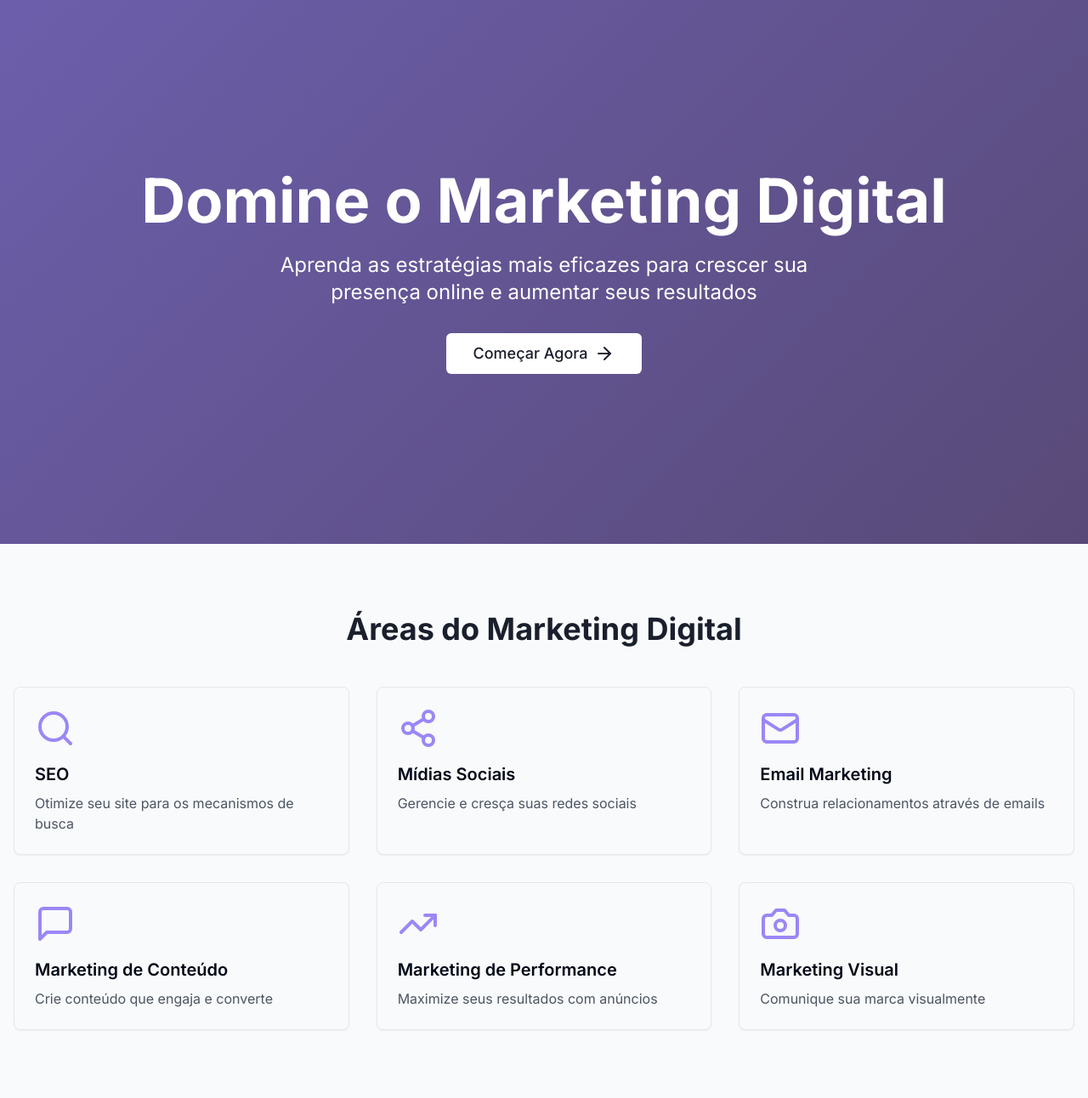
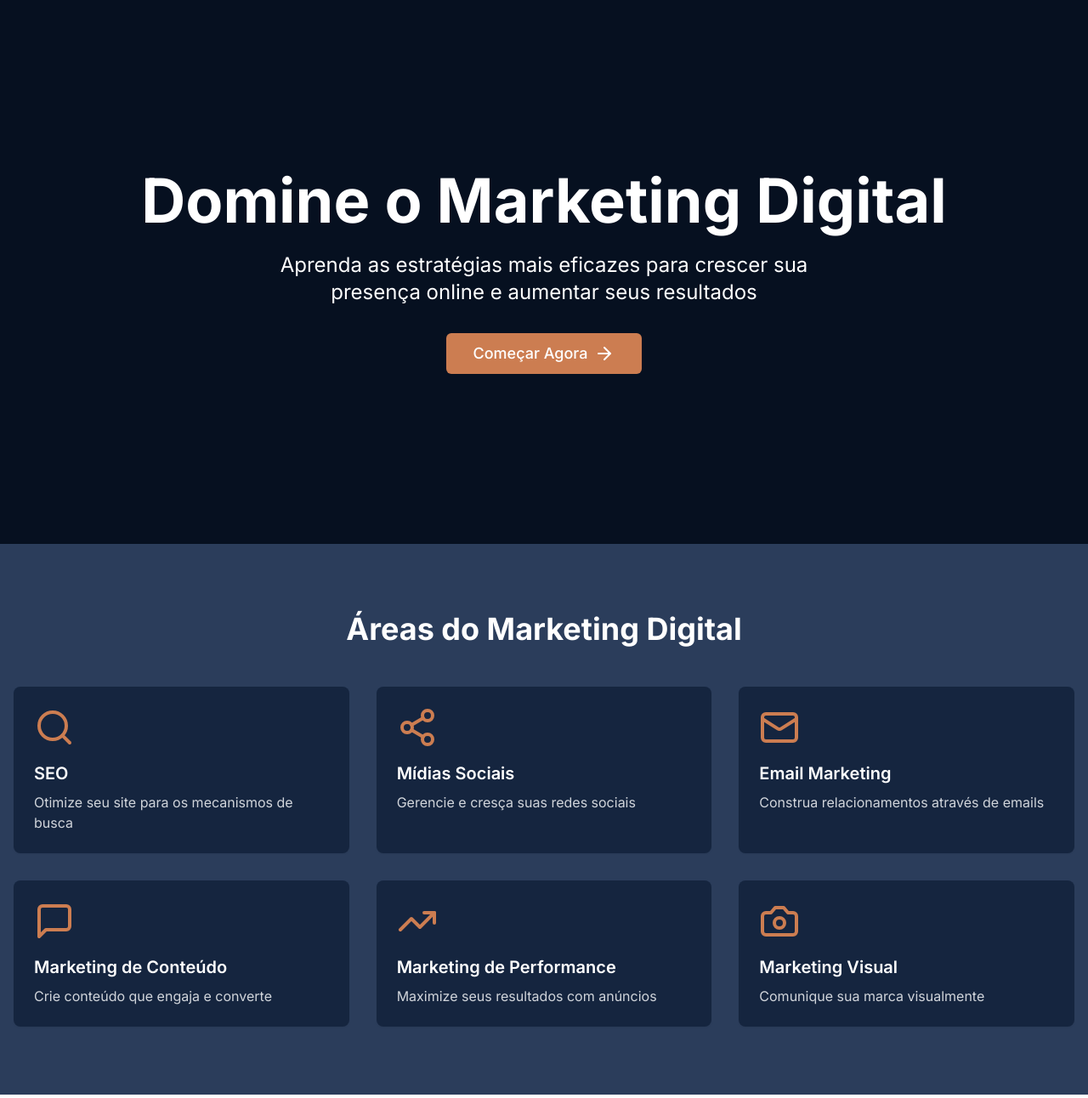
Before and after one commit to Cyllasneto/digital-knowledge-bridge, a React (Vite) app: page / in a window 1280 px wide. Shown: the whole page at 85% size. Built offline with nearby package versions, Linux system fonts and the light colour scheme.

Commit message:
Update color palette in project
Incorporate the specified color codes into the project's styles.
[skip gpt_engineer]

```diff
--- a/src/components/HeroSection.tsx
+++ b/src/components/HeroSection.tsx
@@ -3,7 +3,7 @@ import { Button } from "@/components/ui/button";
 
 export const HeroSection = () => {
   return (
-    <div className="relative min-h-[80vh] flex items-center justify-center gradient-bg text-white">
+    <div className="relative min-h-[80vh] flex items-center justify-center bg-primary text-white">
       <div className="absolute inset-0 bg-black/30" />
       <div className="container relative z-10 mx-auto px-4 text-center animate-fade-up">
         <h1 className="text-5xl md:text-7xl font-bold mb-6">
@@ -12,7 +12,7 @@ export const HeroSection = () => {
         <p className="text-xl md:text-2xl mb-8 max-w-2xl mx-auto">
           Aprenda as estratégias mais eficazes para crescer sua presença online e aumentar seus resultados
         </p>
-        <Button className="bg-white text-primary-dark hover:bg-primary-light hover:text-white text-lg px-8 py-6">
+        <Button className="bg-secondary text-white hover:bg-secondary-dark text-lg px-8 py-6">
           Começar Agora <ArrowRight className="ml-2" />
         </Button>
       </div>
--- a/src/components/MarketingAreas.tsx
+++ b/src/components/MarketingAreas.tsx
@@ -43,17 +43,17 @@ const areas = [
 
 export const MarketingAreas = () => {
   return (
-    <section className="py-20 bg-gray-50">
+    <section className="py-20 bg-primary-light">
       <div className="container mx-auto px-4">
-        <h2 className="text-4xl font-bold text-center mb-12 text-primary-dark">
+        <h2 className="text-4xl font-bold text-center mb-12 text-white">
           Áreas do Marketing Digital
         </h2>
         <div className="grid grid-cols-1 md:grid-cols-2 lg:grid-cols-3 gap-8">
           {areas.map((area) => (
-            <Card key={area.title} className="p-6 card-hover">
-              <area.icon className="w-12 h-12 text-primary mb-4" />
-              <h3 className="text-xl font-semibold mb-2">{area.title}</h3>
-              <p className="text-gray-600">{area.description}</p>
+            <Card key={area.title} className="p-6 card-hover bg-primary-dark border-none">
+              <area.icon className="w-12 h-12 text-secondary mb-4" />
+              <h3 className="text-xl font-semibold mb-2 text-white">{area.title}</h3>
+              <p className="text-gray-300">{area.description}</p>
             </Card>
           ))}
         </div>
--- a/src/index.css
+++ b/src/index.css
@@ -34,10 +34,6 @@
   }
 }
 
-.gradient-bg {
-  background: linear-gradient(135deg, #9b87f5 0%, #7E69AB 100%);
-}
-
 .card-hover {
   @apply transition-transform duration-300 hover:scale-105;
 }
--- a/tailwind.config.ts
+++ b/tailwind.config.ts
@@ -25,13 +25,13 @@ export default {
         background: "hsl(var(--background))",
         foreground: "hsl(var(--foreground))",
         primary: {
-          DEFAULT: "#9b87f5",
-          dark: "#1A1F2C",
-          light: "#D6BCFA",
+          DEFAULT: "#08172E",
+          dark: "#15253F",
+          light: "#2B3D5B",
         },
         secondary: {
-          DEFAULT: "#7E69AB",
-          dark: "#6E59A5",
+          DEFAULT: "#CC7D51",
+          dark: "#BD9060",
         },
       },
       keyframes: {
```
